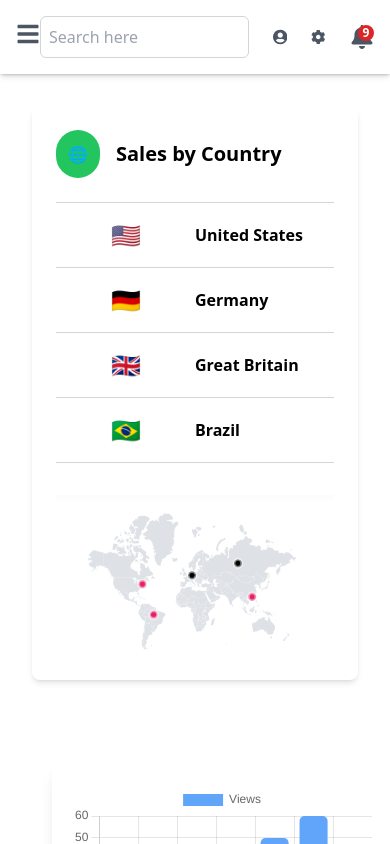
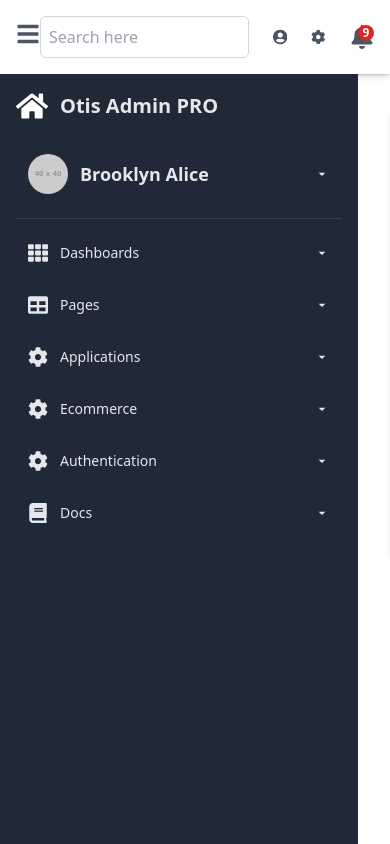
Before and after one commit to mauryarajeev/Simplyfy-ai, a React (Create React App) app: page / in a window 390 px wide. Built offline with nearby package versions, Linux system fonts and the light colour scheme.

Commit message:
Update Main.tsx

```diff
--- a/src/components/Main.tsx
+++ b/src/components/Main.tsx
@@ -1,5 +1,5 @@
 import React, { useState } from 'react';
-import { Outlet } from 'react-router-dom'; // Import Outlet for rendering nested routes
+import { Outlet } from 'react-router-dom';
 import Sidebar from './Sidebar';
 import Header from './Header';
 
@@ -11,6 +11,7 @@ const Layout: React.FC = () => {
   const toggleSidebar = () => {
     setIsSidebarOpen(!isSidebarOpen);
   }
+
   return (
     <div className="flex flex-col h-screen">
       {/* Header section */}
@@ -22,8 +23,7 @@ const Layout: React.FC = () => {
       <div className="flex flex-1 overflow-hidden">
         {/* Sidebar section (hidden on mobile) */}
         {isSidebarOpen && (
-          <aside className="w-full md:w-64 hidden md:block bg-gray-800 overflow-y-auto">
-            {/* Sidebar is scrollable when content overflows */}
+          <aside className="w-full h-screen md:w-64  md:block bg-gray-800 overflow-y-auto">
             <Sidebar />
           </aside>
         )}
```
